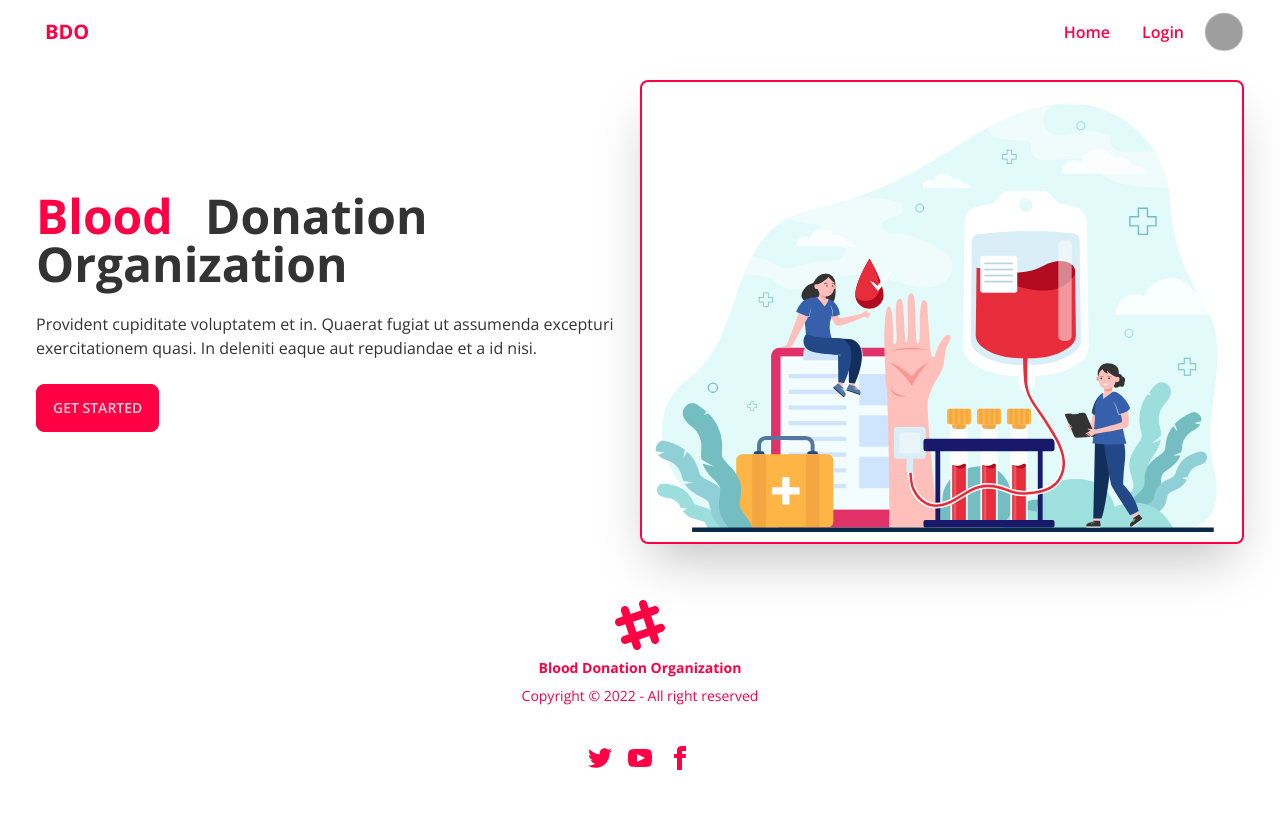
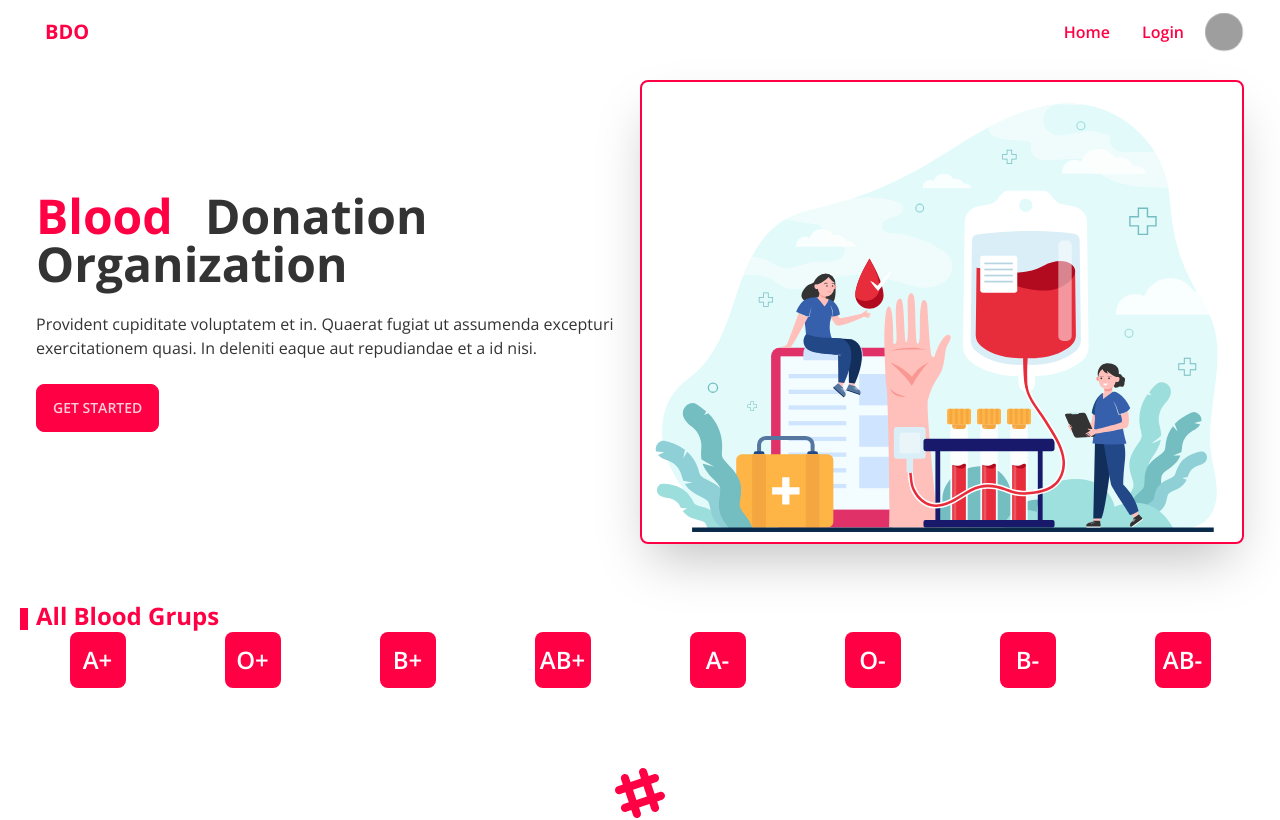
Before and after one commit to shamim-s/blood-donation-organization, a React (Create React App) app: page / in a window 1280 px wide. Shown: the top 820 px of the page. Built offline with nearby package versions, Linux system fonts and the light colour scheme; no server answers; grey boxes are pictures that could not be loaded.

Commit message:
Added hardcoded blood group category section

```diff
--- /dev/null
+++ b/src/Pages/Home/BloodCategory.js
@@ -0,0 +1,37 @@
+import React from "react";
+
+const BloodCategory = () => {
+  return (
+    <div className="mt-10 mb-10 ">
+        <span className="w-5 h-5 border-l-8 border-primary mr-2"></span><span className="text-2xl font-bold text-primary mb-5">All Blood Grups</span>
+      <div className="grid lg:grid-cols-8">
+        <div className="mx-auto w-14 h-14 rounded-lg bg-primary flex justify-center items-center">
+          <h1 className="text-2xl font-semibold text-white">A+</h1>
+        </div>
+        <div className="mx-auto w-14 h-14 rounded-lg bg-primary flex justify-center items-center">
+          <h1 className="text-2xl font-semibold text-white">O+</h1>
+        </div>
+        <div className="mx-auto w-14 h-14 rounded-lg bg-primary flex justify-center items-center">
+          <h1 className="text-2xl font-semibold text-white">B+</h1>
+        </div>
+        <div className="mx-auto w-14 h-14 rounded-lg bg-primary flex justify-center items-center">
+          <h1 className="text-2xl font-semibold text-white">AB+</h1>
+        </div>
+        <div className="mx-auto w-14 h-14 rounded-lg bg-primary flex justify-center items-center">
+          <h1 className="text-2xl font-semibold text-white">A-</h1>
+        </div>
+        <div className="mx-auto w-14 h-14 rounded-lg bg-primary flex justify-center items-center">
+          <h1 className="text-2xl font-semibold text-white">O-</h1>
+        </div>
+        <div className="mx-auto w-14 h-14 rounded-lg bg-primary flex justify-center items-center">
+          <h1 className="text-2xl font-semibold text-white">B-</h1>
+        </div>
+        <div className="mx-auto w-14 h-14 rounded-lg bg-primary flex justify-center items-center">
+          <h1 className="text-2xl font-semibold text-white">AB-</h1>
+        </div>
+      </div>
+    </div>
+  );
+};
+
+export default BloodCategory;
--- a/src/Pages/Home/Home.js
+++ b/src/Pages/Home/Home.js
@@ -1,12 +1,14 @@
 import React from 'react';
 import Spinner from '../../components/Spinner/Spinner';
 import Footer from '../../Shared/Footer';
+import BloodCategory from './BloodCategory';
 import Hero from './Hero';
 
 const Home = () => {
     return (
         <div>
             <Hero/>
+            <BloodCategory/>
             <Footer/>
         </div>
     );
--- a/src/Shared/Footer.js
+++ b/src/Shared/Footer.js
@@ -3,7 +3,7 @@ import React from "react";
 const Footer = () => {
   return (
     <div>
-      <footer className="footer footer-center p-10 bg-white text-primary">
+      <footer className="footer footer-center p-10 bg-white text-primary border-b-8 border-primary">
         <div>
           <svg
             width="50"
--- a/src/Shared/Navbar.js
+++ b/src/Shared/Navbar.js
@@ -44,7 +44,7 @@ const Navbar = () => {
             </li>
             {
               user?.email ?
-              <p className="">Logout</p>
+              <li><p onClick={handleLogout} className="">Logout</p></li>
               :
             <li>
               <Link to={"/login"}>Login</Link>
@@ -59,14 +59,12 @@ const Navbar = () => {
           <li>
             <Link to={"/"}>Home</Link>
           </li>
-          <li>
-          {
-              user?.email ?
-              <p onClick={handleLogout} className="">Logout</p>
+            {
+              user?.uid ?
+              <li><p onClick={handleLogout} className="">Logout</p></li>
              :
-              <Link to={"/login"}>Login</Link>
+              <li><Link to={"/login"}>Login</Link></li>
             }
-          </li>
           {
             user && <label tabIndex={0} className="btn btn-ghost btn-circle avatar">
             <div className="w-10 rounded-full">
```
